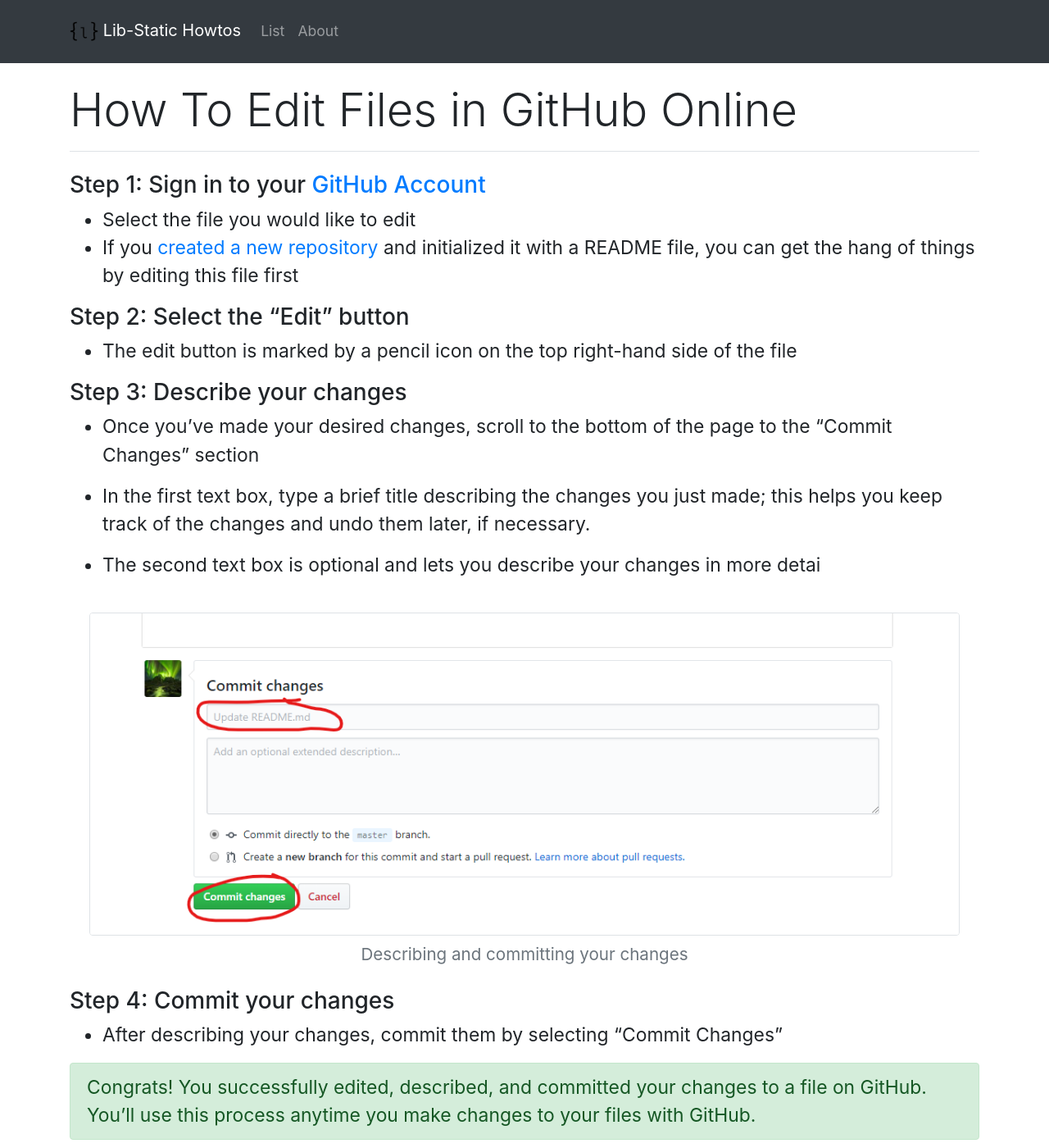
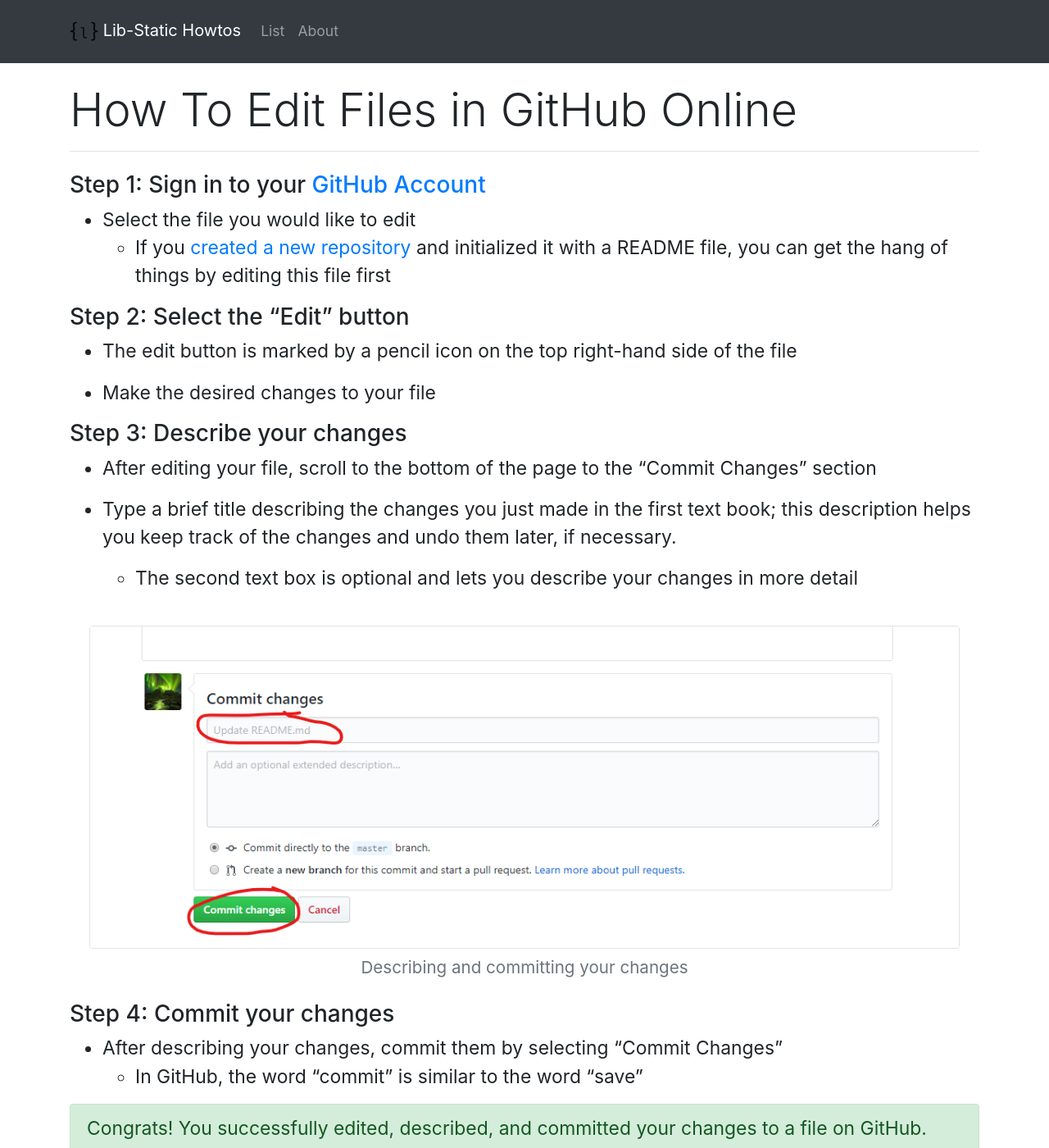
Before and after one commit to lib-static/howto, a Jekyll site: the page built from howtos/editfilesonlinegh.md, in a window 1280 px wide and 1400 px high. Shown: the whole window at 82% size. Built offline with Jekyll 4.4.1, drawn with Linux system fonts in a browser that asks for light colours.

Commit message:
add indents

```diff
--- a/howtos/editfilesonlinegh.md
+++ b/howtos/editfilesonlinegh.md
@@ -6,24 +6,26 @@ title: How To Edit Files in GitHub Online
 ### Step 1: Sign in to your [GitHub Account](https://github.com/){:target="_blank"}
 
 - Select the file you would like to edit
-- If you [created a new repository](setupgithubrepo.html.) and initialized it with a README file, you can get the hang of things by editing this file first
+  - If you [created a new repository](setupgithubrepo.html.) and initialized it with a README file, you can get the hang of things by editing this file first
 
 ### Step 2: Select the "Edit" button
 
 - The edit button is marked by a pencil icon on the top right-hand side of the file
 
+- Make the desired changes to your file
+
 ### Step 3: Describe your changes
 
-- Once you've made your desired changes, scroll to the bottom of the page to the "Commit Changes" section
+- After editing your file, scroll to the bottom of the page to the "Commit Changes" section
 
-- In the first text box, type a brief title describing the changes you just made; this helps you keep track of the changes and undo them later, if necessary.
-
-- The second text box is optional and lets you describe your changes in more detai
+- Type a brief title describing the changes you just made in the first text book; this description helps you keep track of the changes and undo them later, if necessary.
+  - The second text box is optional and lets you describe your changes in more detail
 {% include bootstrap/figure.md img="/github/github_commitchangeonline.png" caption="Describing and committing your changes" alt="Describing your change and committing your change" %}
 
 ### Step 4: Commit your changes
 
 - After describing your changes, commit them by selecting "Commit Changes"
+  - In GitHub, the word "commit" is similar to the word "save"
 
 {:.alert .alert-success}
 Congrats! You successfully edited, described, and committed your changes to a file on GitHub. You'll use this process anytime you make changes to your files with GitHub.
```
